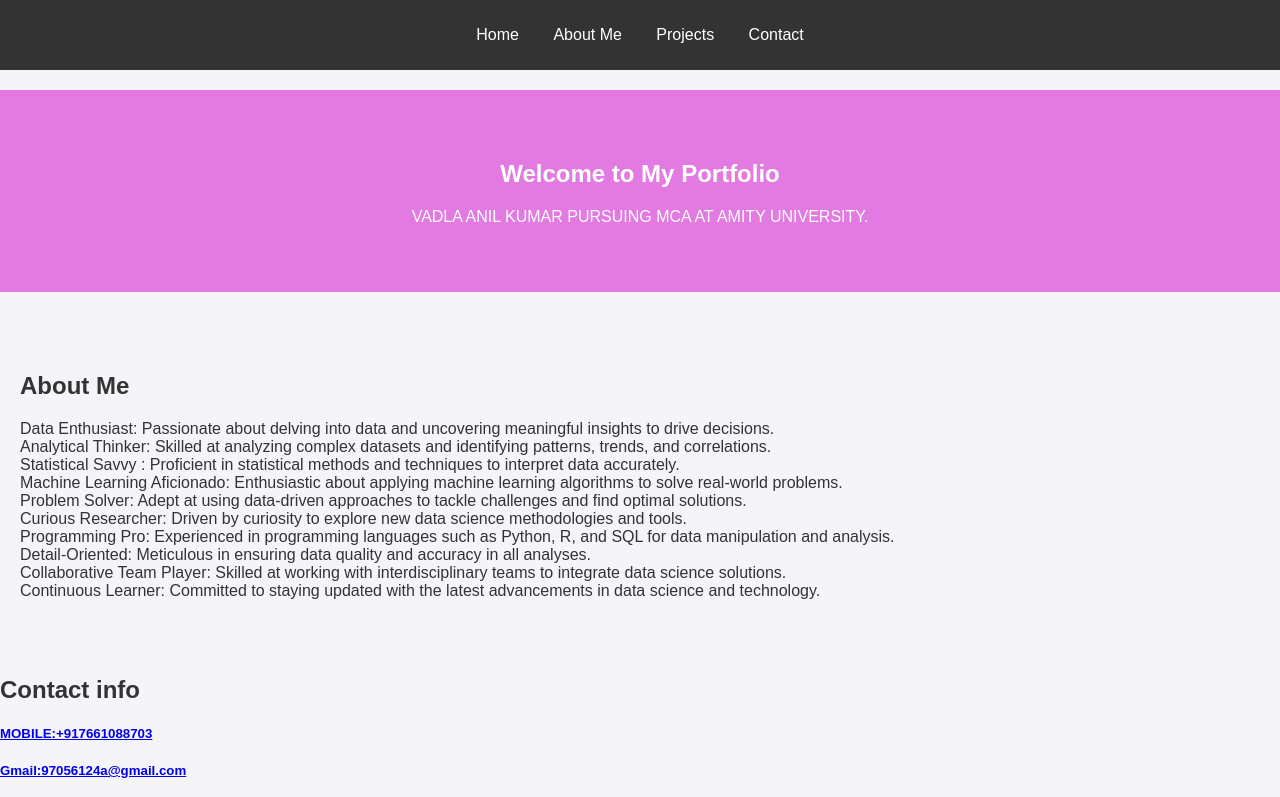
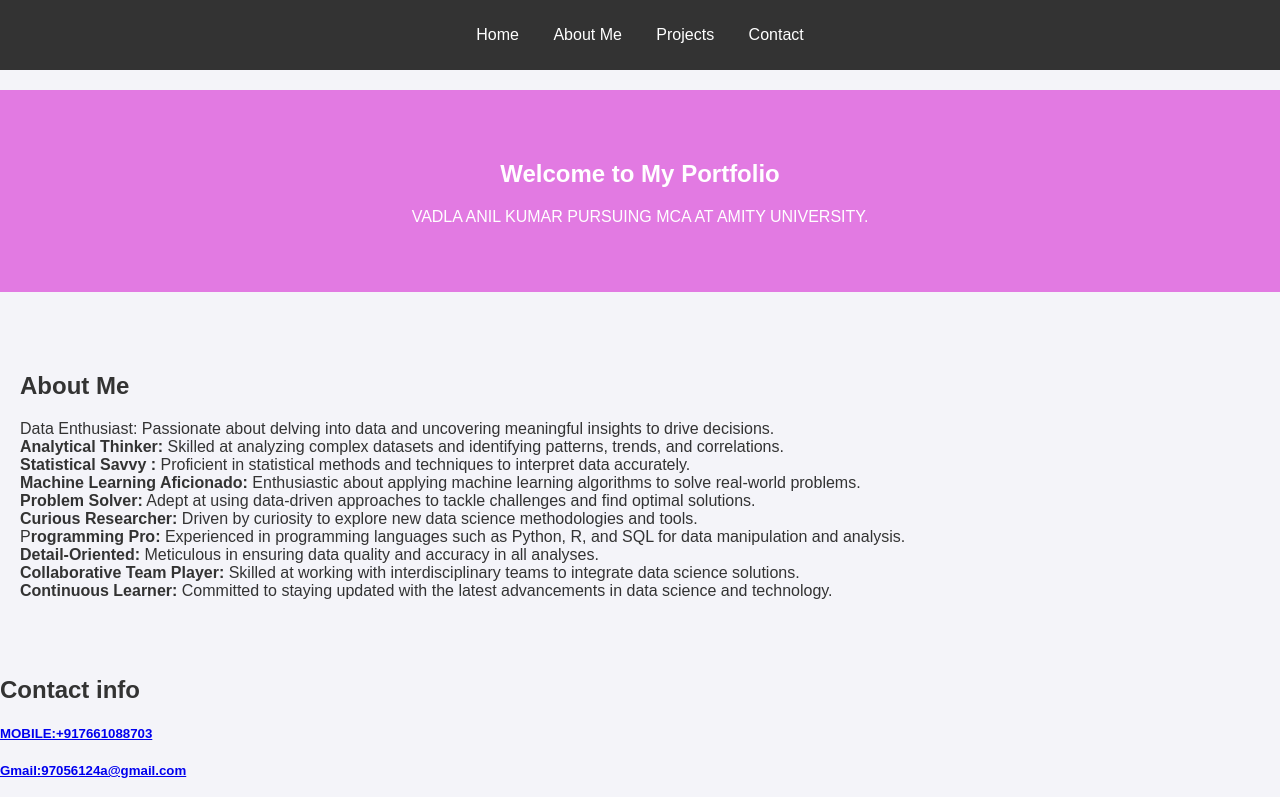
Before and after one commit to anilkumarua/PROJECTS, a plain HTML site: page index.html in a window 1280 px wide. Shown: the top 797 px of the page. Drawn offline with Linux system fonts and the light colour scheme.

Commit message:
Update index.html

```diff
--- a/index.html
+++ b/index.html
@@ -27,7 +27,7 @@
     <section id="about">
         <h2>About Me</h2>
         <p>
-            Data Enthusiast: Passionate about delving into data and uncovering meaningful insights to drive decisions.</br> Analytical Thinker: Skilled at analyzing complex datasets and identifying patterns, trends, and correlations.</br> Statistical Savvy : Proficient in statistical methods and techniques to interpret data accurately.</br> Machine Learning Aficionado: Enthusiastic about applying machine learning algorithms to solve real-world problems.</br> Problem Solver: Adept at using data-driven approaches to tackle challenges and find optimal solutions.</br> Curious Researcher: Driven by curiosity to explore new data science methodologies and tools.</br> Programming Pro: Experienced in programming languages such as Python, R, and SQL for data manipulation and analysis. </br>Detail-Oriented: Meticulous in ensuring data quality and accuracy in all analyses. </br>Collaborative Team Player: Skilled at working with interdisciplinary teams to integrate data science solutions.</br> Continuous Learner: Committed to staying updated with the latest advancements in data science and technology.</br> </p>
+           <b></b> Data Enthusiast:</b> Passionate about delving into data and uncovering meaningful insights to drive decisions.</br> <b>Analytical Thinker:</b> Skilled at analyzing complex datasets and identifying patterns, trends, and correlations.</br><b> Statistical Savvy :</b> Proficient in statistical methods and techniques to interpret data accurately.</br> <b>Machine Learning Aficionado:</b> Enthusiastic about applying machine learning algorithms to solve real-world problems.</br> <b>Problem Solver:</b> Adept at using data-driven approaches to tackle challenges and find optimal solutions.</br> <b>Curious Researcher:</b> Driven by curiosity to explore new data science methodologies and tools.</br> P<b>rogramming Pro:</b> Experienced in programming languages such as Python, R, and SQL for data manipulation and analysis. </br><b>Detail-Oriented:</b> Meticulous in ensuring data quality and accuracy in all analyses. </br><b>Collaborative Team Player:</b> Skilled at working with interdisciplinary teams to integrate data science solutions.</br> <b>Continuous Learner:</b> Committed to staying updated with the latest advancements in data science and technology.</br> </p>
     </section>
     <h2>Contact info</h2>
     <h5><a href="tel:+91 7661088703">MOBILE:+917661088703</a></h5>
```
